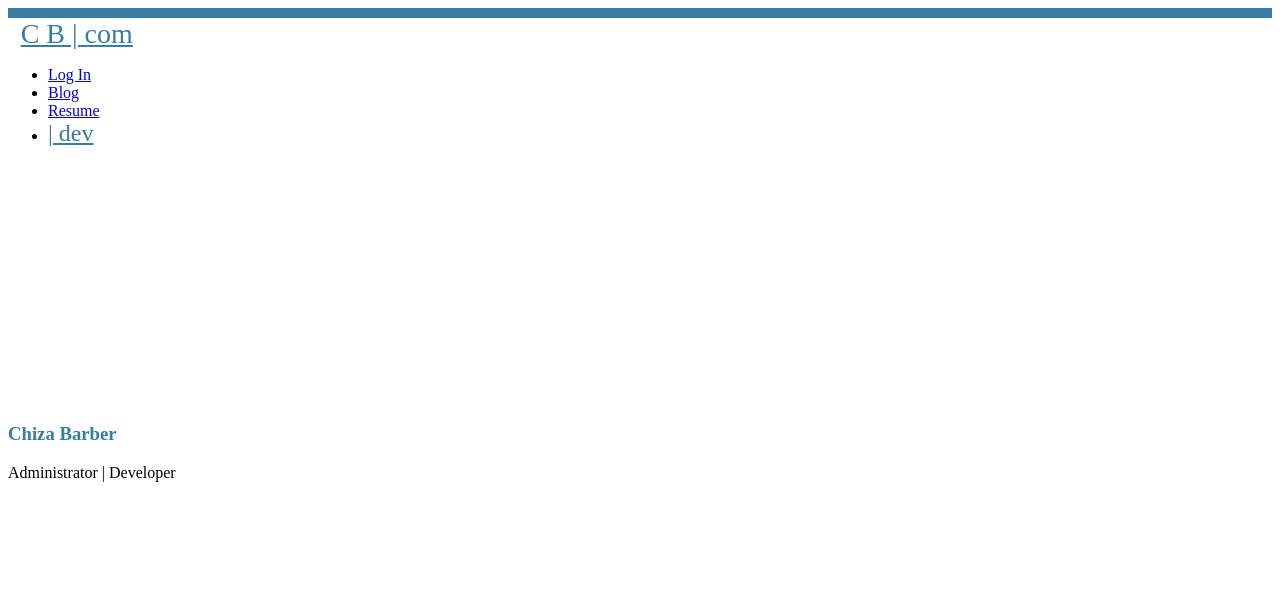
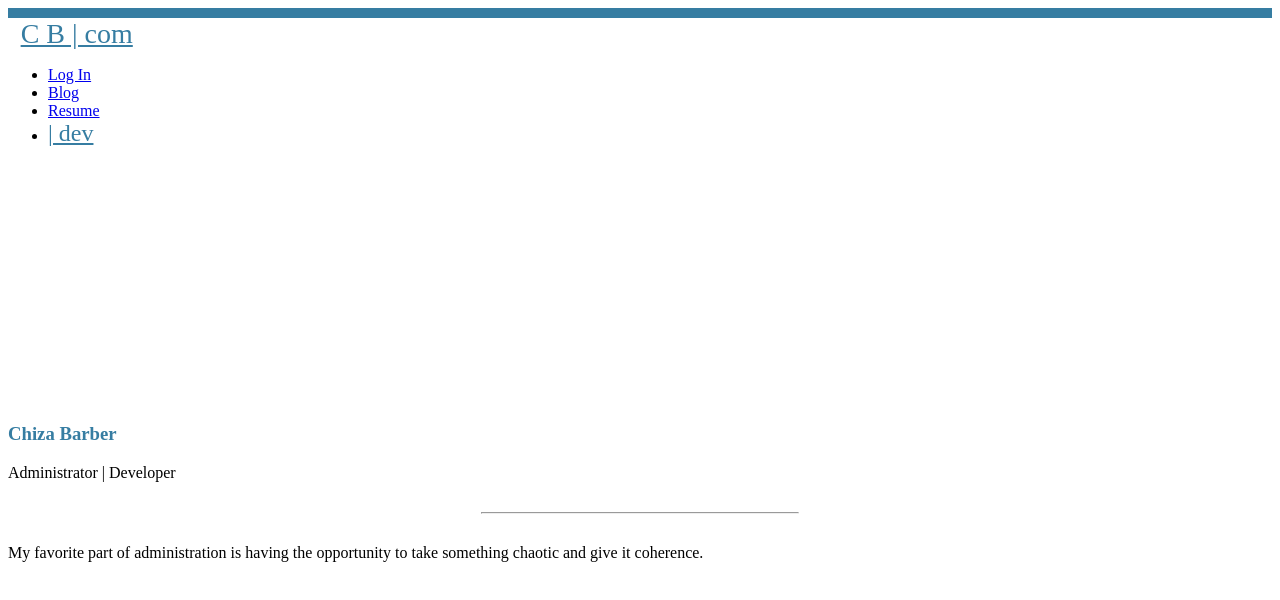
Before and after one commit to chizabarber/ssr-server, a React app: page / in a window 1280 px wide. Shown: the top 600 px of the page. Built offline with nearby package versions, Linux system fonts and the light colour scheme; the HTML template or start-up script is replaced by a standard one.

Commit message:
edited resume pdf

```diff
--- a/src/client/pages/HomePage.js
+++ b/src/client/pages/HomePage.js
@@ -30,6 +30,16 @@ class HomePage extends Component {
                     Chiza Barber
                 </h3>
                 <p>Administrator | Developer</p>
+                <hr style={{
+                    width: '25%',
+                    marginTop: '30px',
+                    marginBottom: '30px'
+                }} />
+                <p>
+                    My favorite part of administration is having
+                    the opportunity to take something chaotic
+                    and give it coherence.
+                </p>
             </div>
 
         )
```
Also changed, not shown: public/bundle.js, 2 other files (tests, documents, lock files or other folders).
